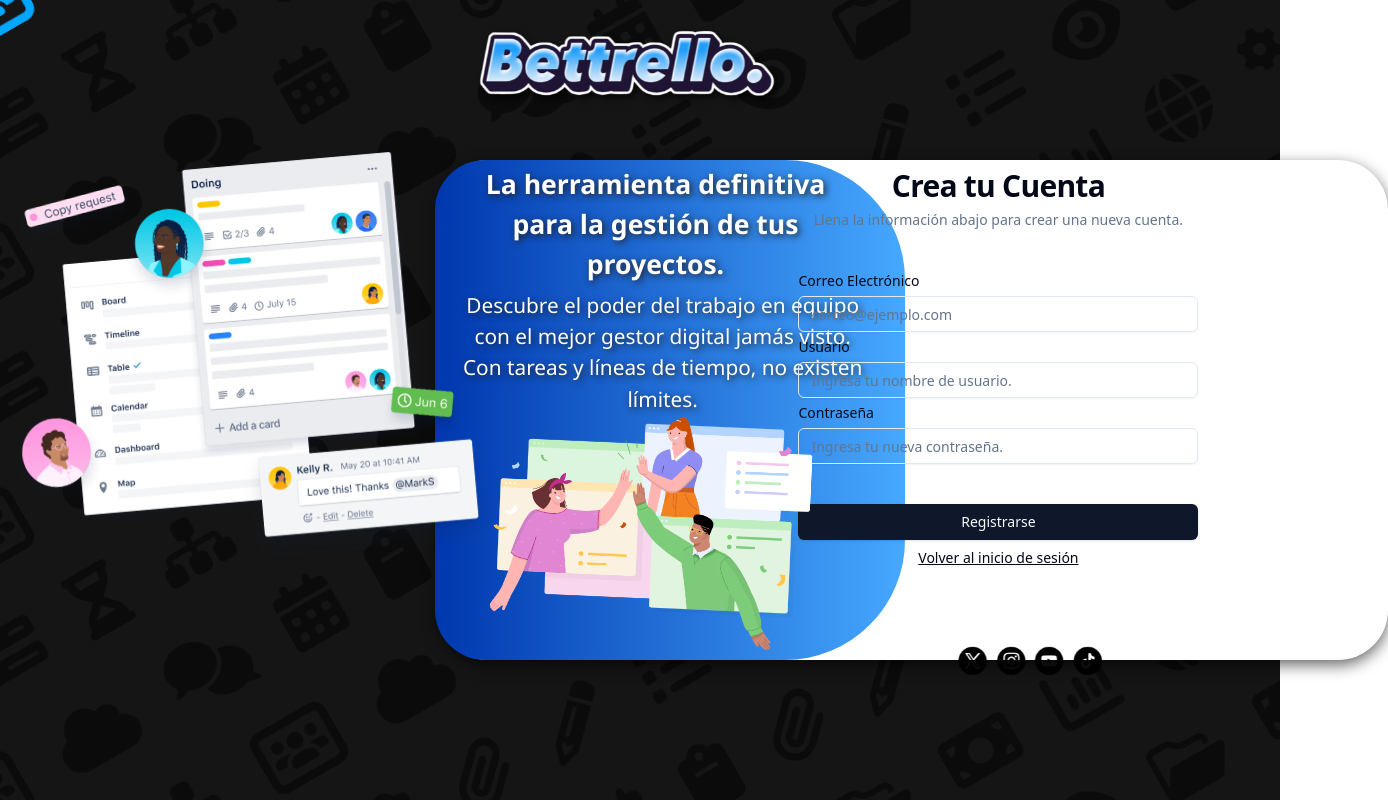
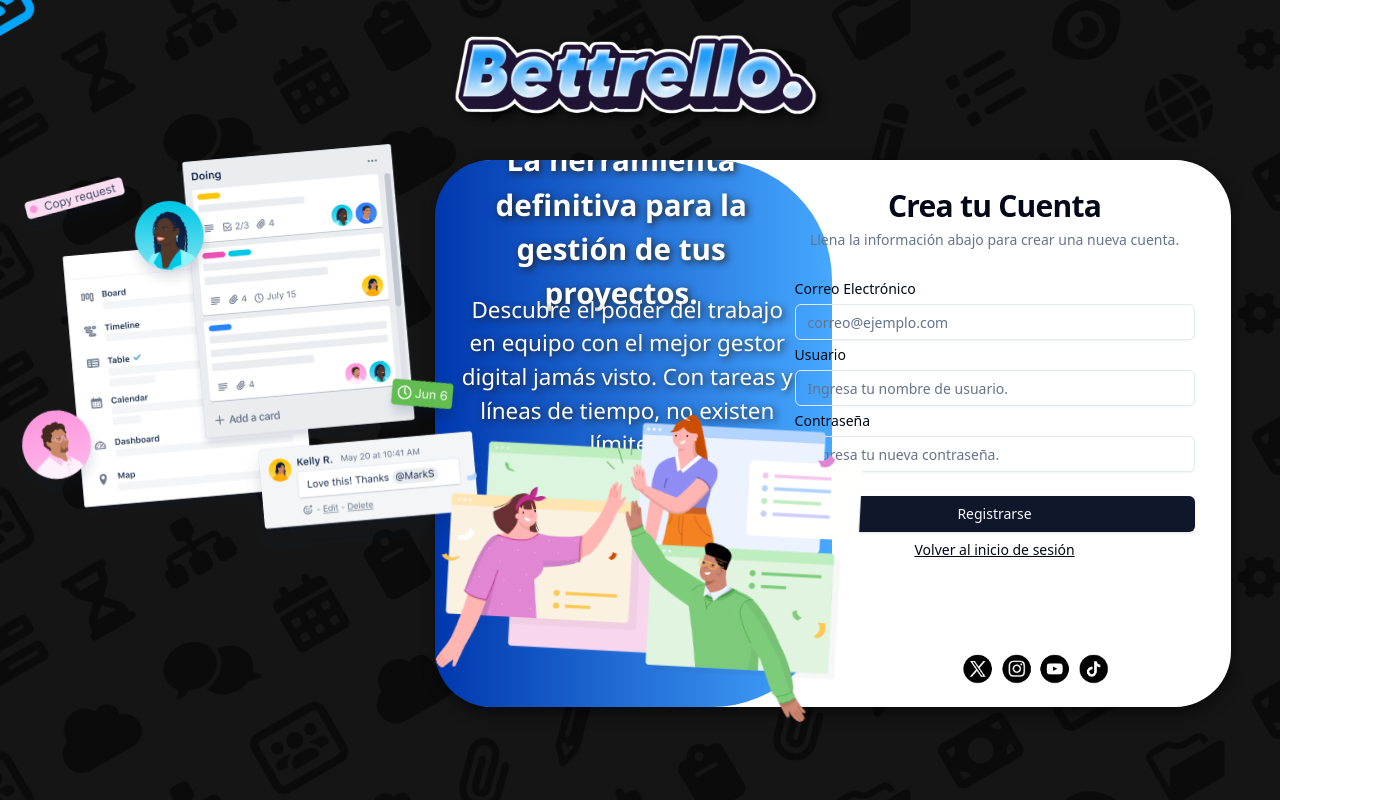
Before and after one commit to MarlonUrda/Login-WebII, a Vue app in the folder client/: page /Register in a window 1280 px wide. Shown: the whole page, 1388 px wide, since content can reach past the window. Built offline with nearby package versions, Linux system fonts and the light colour scheme.

Commit message:
CSS mas global

```diff
--- a/client/src/views/ForgotPass.vue
+++ b/client/src/views/ForgotPass.vue
@@ -12,7 +12,7 @@
 </script>
 
 <template>
-  <Card class="mt-36 max-w-md shadow-none border-none" id="pos">
+  <Card class="max-w-md shadow-none border-none" id="pos">
     <CardHeader>
 
       <CardTitle class="text-3xl">
@@ -24,7 +24,7 @@
     </CardHeader>
     <CardContent>
       <div class="grid gap-4">
-        <div class="mt-20 grid gap-2">
+        <div class="mt-16 grid gap-2">
             <Label for="">Correo de verificación</Label>
           <Input
             id="mail"
@@ -52,9 +52,10 @@
 <style scoped>
 #pos{
   position: absolute;
+  top: 20.5%;
   width: 50%;
   max-height: 100%;
-  right: 4.5%;
+  right: 4.8%;
   z-index: 50;
 }
 </style>
--- a/client/src/views/Login.vue
+++ b/client/src/views/Login.vue
@@ -1,41 +1,12 @@
 <script setup lang="ts">
-import { ref } from "vue";
-import { Button } from "../components/ui/button";
-import {
-  Card,
-  CardContent,
-  CardDescription,
-  CardHeader,
-  CardTitle,
-} from "../components/ui/card";
-import { Input } from "../components/ui/input";
-import { Label } from "../components/ui/label";
-
-const email = ref("");
-const password = ref("");
-
-const sendData = async () => {
-  console.log("hola");
-
-  const response = await fetch("http://localhost:3000/get-session", {
-    credentials: "include",
-    method: "POST",
-    headers: {
-      "Content-Type": "application/json",
-    },
-    body: JSON.stringify({
-      email: email.value,
-      password: password.value,
-    }),
-  });
-
-  const data = await response.json();
-  console.log(data);
-};
+import { Button } from '@/components/ui/button'
+import { Card, CardContent, CardDescription, CardHeader, CardTitle } from '@/components/ui/card'
+import { Input } from '@/components/ui/input'
+import { Label } from '@/components/ui/label'
 </script>
 
 <template>
-  <div class="mt-36 max-w-md" id="pos">
+  <div class="max-w-md" id="pos">
   <Card class="shadow-none border-none">
     <CardHeader>
       <CardTitle class=" text-3xl">
@@ -47,10 +18,9 @@
     </CardHeader>
     <CardContent>
       <div class="grid gap-4">
-        <div class="mt-12 grid gap-2">
+        <div class="mt-8 grid gap-2">
           <Label for="email">Correo Electrónico</Label>
           <Input
-            v-model="email"
             id="email"
             type="email"
             placeholder="correo@ejemplo.com"
@@ -64,11 +34,12 @@
               ¿Olvidaste tu contraseña?
             </router-link>
           </div>
-          <Input v-model="password" id="password" type="password" placeholder="Ingresa la contraseña de tu cuenta." required />
+          <Input id="password" type="password" placeholder="Ingresa la contraseña de tu cuenta." required />
         </div>
-        <Button @click="sendData" type="submit" class="mt-12 w-full">
+        <Button type="submit" class="mt-10 w-full">
           Iniciar Sesión
         </Button>
+
       </div>
       <div class="mt-2 text-center text-sm">
         ¿No tienes una cuenta?
@@ -85,8 +56,9 @@
 #pos{
   position: absolute;
   width: 50%;
+  top: 20.5%;
   max-height: 100%;
-  right: 4.5%;
+  right: 4.8%;
   z-index: 50;
 }
 </style>
--- a/client/src/views/Register.vue
+++ b/client/src/views/Register.vue
@@ -12,7 +12,7 @@
 </script>
 
 <template>
-  <Card class="mt-36 max-w-md shadow-none border-none" id="pos">
+  <Card class="max-w-md shadow-none border-none" id="pos">
     <CardHeader>
       <CardTitle class="text-3xl">
         Crea tu Cuenta
@@ -22,8 +22,8 @@
       </CardDescription>
     </CardHeader>
     <CardContent>
-      <div class="grid gap-4">
-        <div class="mt-5 grid gap-2">
+      <div class="grid gap-4 mt-2">
+        <div class="grid gap-2">
           <Label for="email">Correo Electrónico</Label>
           <Input
             id="email"
@@ -46,11 +46,11 @@
             required
           />
         </div>
-        <Button type="submit" class="mt-6 w-full">
+        <Button type="submit" class="w-full mt-2">
           Registrarse
         </Button>
       </div>
-      <div class="mt-2 text-center text-sm">
+      <div class="text-center text-sm mt-2">
         <router-link to="/Login" class="underline">
             Volver al inicio de sesión
         </router-link>
@@ -63,8 +63,9 @@
 #pos{
   position: absolute;
   width: 50%;
+  top: 20.5%;
   max-height: 100%;
-  right: 4.5%;
+  right: 4.8%;
   z-index: 50;
 }
 </style>
--- a/client/src/views/titlestyles.css
+++ b/client/src/views/titlestyles.css
@@ -1,13 +1,16 @@
+body{
+    overflow: hidden;
+}
+
 .container{
     background-color: #fff;
-    border-radius: 50px;
+    border-radius: 7vh;
     box-shadow: 0 5px 15px rgba(0,0,0,0.6);
     position: absolute;
     top: 20%;
     left: 34.2%;
-    overflow: hidden;
-    width: 950px;
-    height: 500px;
+    width: 62%;
+    height: 68.4%;
     z-index: 4;
 }
 
@@ -15,19 +18,19 @@
     top: 20%;
     left: 34%;
     background: linear-gradient(to right, #0037ae, #46a8ff);
-    border-radius: 50px 120px 120px 50px;
+    border-radius: 7vh 15vh 15vh 7vh;
     position: absolute;
     overflow: hidden;
-    width: 470px;
-    height: 500px;
+    width: 31%;
+    height: 68.4%;
     z-index: 5;
 }
 .titlecontainer h2{
     color: #fff;
-    font-size: 1.66em;
+    font-size: 3.7vh;
     font-weight: 700;
     position: absolute;
-    top: 13%;
+    top: 12.3%;
     left: 15%;
     transform: translate(-12.5%, -50%);
     text-shadow: rgb(33, 33, 33) 2px 2px 7px;
@@ -38,10 +41,10 @@
 
 .titlecontainer p{
     color: #fff;
-    font-size: 1.3em;
+    font-size: 2.8vh;
     font-weight: 400;
     position: absolute;
-    top: 25%;
+    top: 23%;
     left: 14%;
     /* transform: translate(-50%, -50%); */
     text-shadow: rgb(33, 33, 33) 2px 2px 7px;
@@ -56,7 +59,7 @@
     animation-delay: 7s;
     rotate: -5deg;
     position: absolute;
-    top: 19vh;
+    top: 18vh;
     width: 38%;
     z-index: 500;
 }
@@ -64,26 +67,28 @@
 #logo{
     /* animation: animate 7s ease-in-out infinite; */
     position: absolute;
+    transform: translateX(-50%);
     top: 1.5%;
-    left: 36%;
-    width: 26.5%;
+    left: 50%;
+    width: 52vh;
     z-index: 500;
 }
 
 #fig1{
     /* animation: animate 12s ease-in-out infinite; */
     position: absolute;
-    rotate: 2.5deg;
-    top: 52%;
-    left: 38.5%;
-    width: 24.7%;
+    rotate: 3deg;
+    top: 53%;
+    left: 51%;
+    width: 52vh;
     z-index: 600;
+    transform: translateX(-51%);
 }
 
 #icons{
     position: absolute;
-    top: 80.5%;
-    left: 74.6%;
+    top: 81.5%;
+    left: 75%;
     width: 12%;
     z-index: 600;
 }
```
